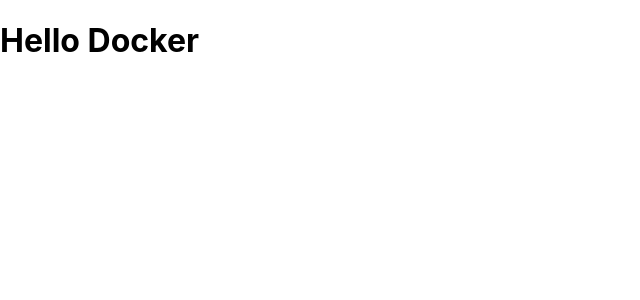
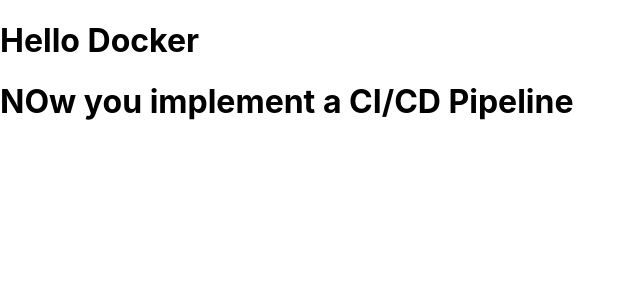
Before and after one commit to newtracechetan/demo-docker, a React (Create React App) app: page / in a window 1280 px wide. Shown: the top 300 px of the page, without its empty margins (0-640 px from the left). Built offline with nearby package versions, Linux system fonts and the light colour scheme.

Commit message:
🚀 Test CI/CD pipeline

```diff
--- a/src/App.js
+++ b/src/App.js
@@ -5,6 +5,7 @@
   return (
     <div >
     <h1>Hello Docker</h1>
+    <h1> NOw you implement a CI/CD Pipeline</h1>
 
     </div>
   );
```
